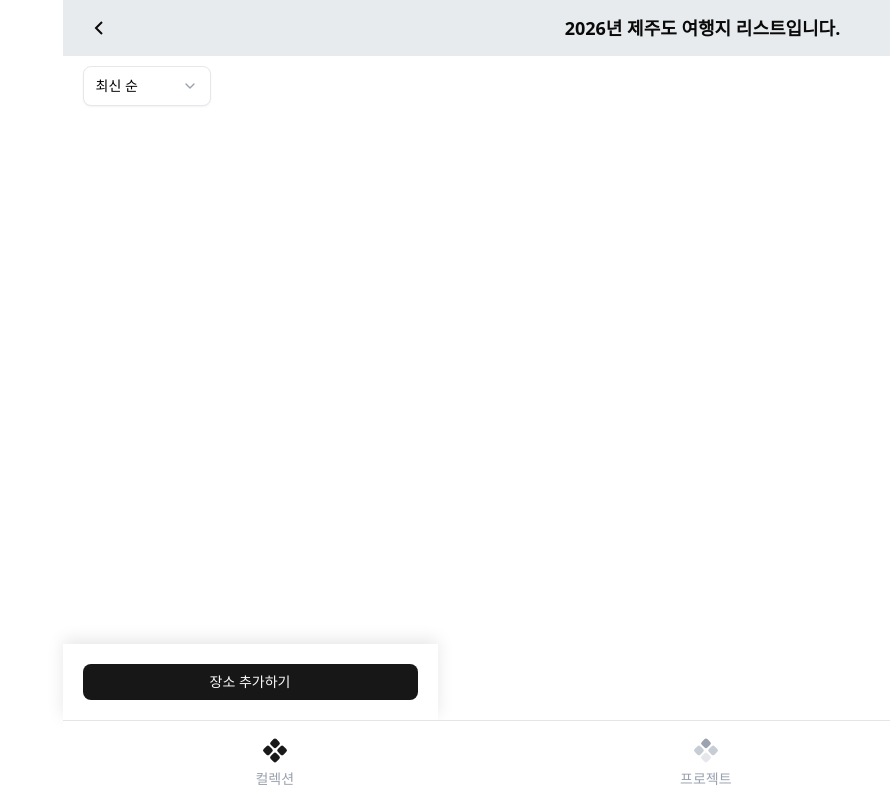
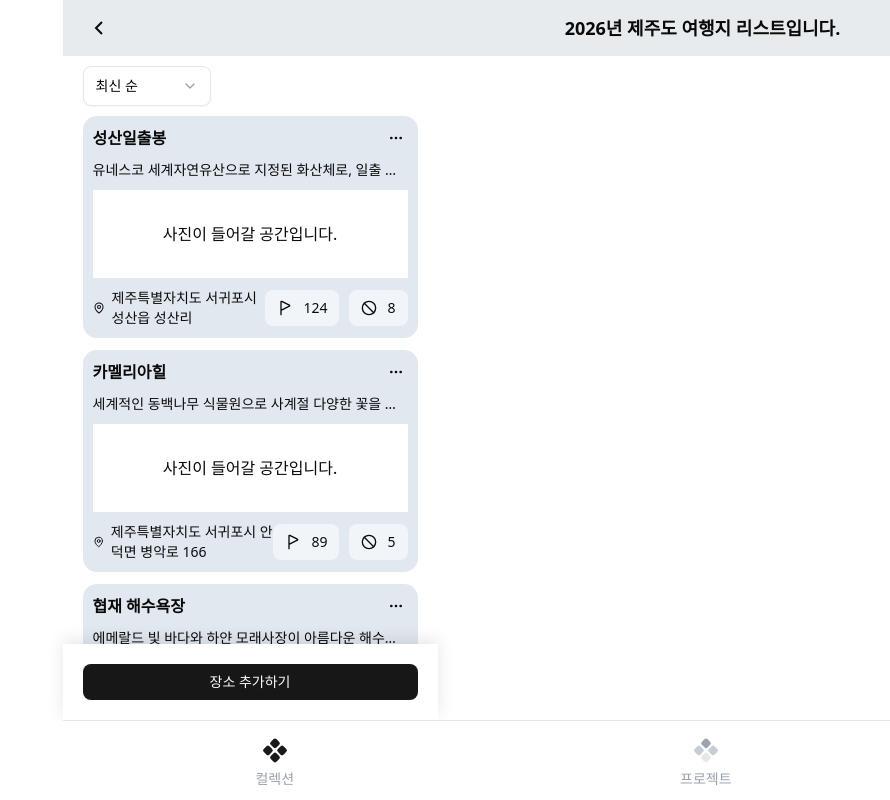
Before and after one commit to way-po-int/waypoint-fe, a Next.js app: page /collection/1 in a window 1280 px wide. Shown: the whole page, without its empty margins (390-1280 px from the left). Built offline with nearby package versions, Linux system fonts and the light colour scheme.

Commit message:
feat(collection): 콜렉션 상세 페이지 데이터 카드 구현 [WAPO-83]
- 주소가 길어 이 부분에 대해 디자이너와 얘기가 필요해 보입니다.
- Card 컴포넌트를 따로 구현하여 map 함수를 사용해 데이터 띄움

```diff
--- a/app/collection/[id]/page.tsx
+++ b/app/collection/[id]/page.tsx
@@ -2,6 +2,7 @@
 
 import CollectionDetailPageFooter from "@/components/collection/detailpage/CollectionDetailPageFooter";
 import CollectionDetailPageHeader from "@/components/collection/detailpage/CollectionDetailPageHeader";
+import PlaceCard from "@/components/collection/detailpage/PlaceCard";
 import Header from "@/components/layout/Header";
 import NavigationBar, { DiamondIcon } from "@/components/layout/NavigationBar";
 import { collectionMockData } from "@/mocks/collectionMockData";
@@ -37,7 +38,7 @@ const CollectionPage = () => {
   ];
 
   return (
-    <div className="w-[375px]">
+    <div className="w-[375px] h-screen overflow-hidden">
       {/* header */}
       <Header
         variant="center"
@@ -48,9 +49,13 @@ const CollectionPage = () => {
       />
       <CollectionDetailPageHeader />
       {collection?.places.length !== 0 ? (
-        <></>
+        <main className="flex flex-col gap-3 pt-[116px] pb-[160px] px-5 h-full overflow-y-auto">
+          {collection?.places.map((place) => (
+            <PlaceCard key={place.placeName} place={place} />
+          ))}
+        </main>
       ) : (
-        <main className="fixed top-0 w-full flex items-center justify-center h-[90vh]">
+        <main className="pt-[116px] pb-[160px] h-full flex items-center justify-center">
           <h3 className="text-center text-lg font-bold">
             현재 추가된 <br />
             장소가 없습니다.
--- /dev/null
+++ b/components/collection/detailpage/PlaceCard.tsx
@@ -0,0 +1,51 @@
+import { Button } from "@/components/ui/button";
+import { Place } from "@/types/collection";
+import {
+  BanIcon,
+  EllipsisIcon,
+  FlagTriangleRight,
+  MapPinIcon,
+} from "lucide-react";
+
+const PlaceCard = ({ place }: { place: Place }) => {
+  return (
+    <div className="flex flex-col gap-2.5 bg-slate-200 p-2.5 rounded-xl">
+      <div className="flex justify-between items-center">
+        <p className="text-base font-bold">{place.placeName}</p>
+        <Button variant="ghost" className="w-6 h-6">
+          <EllipsisIcon />
+        </Button>
+      </div>
+      <p className="text-sm overflow-hidden text-ellipsis whitespace-nowrap">
+        {place.placeDescription}
+      </p>
+      <div className="h-22 bg-white flex items-center justify-center">
+        사진이 들어갈 공간입니다.
+      </div>
+      <div className="flex flex-row w-full justify-between items-center">
+        <div className="flex gap-[7px] items-center">
+          <MapPinIcon className="w-4.5 h-4.5" />
+          <p className="text-sm">{place.placeAddress}</p>
+        </div>
+        <div className="flex gap-2.5">
+          <Button
+            variant="ghost"
+            className="bg-slate-100 rounded-2 px-[3px] py-[2px] gap-2.5"
+          >
+            <FlagTriangleRight size={20} />
+            <p className="text-sm">{place.likeCount}</p>
+          </Button>
+          <Button
+            variant="ghost"
+            className="bg-slate-100 rounded-2 px-[3px] py-[2px] gap-2.5"
+          >
+            <BanIcon size={20} />
+            <p className="text-sm">{place.dislikeCount}</p>
+          </Button>
+        </div>
+      </div>
+    </div>
+  );
+};
+
+export default PlaceCard;
```
